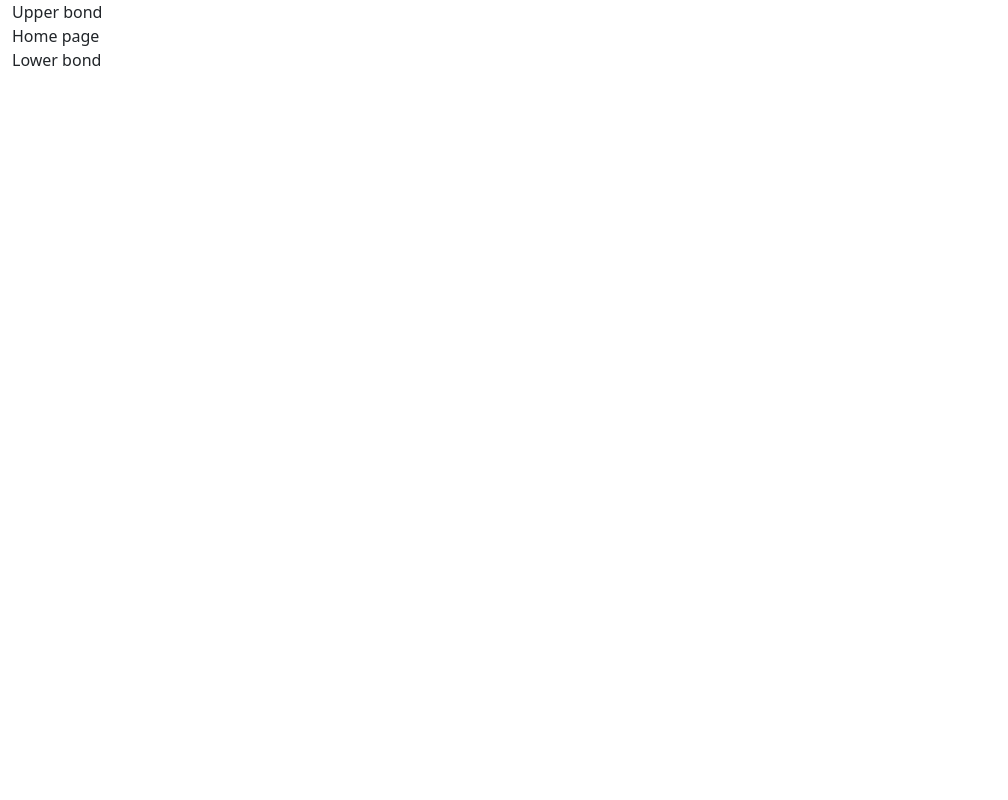
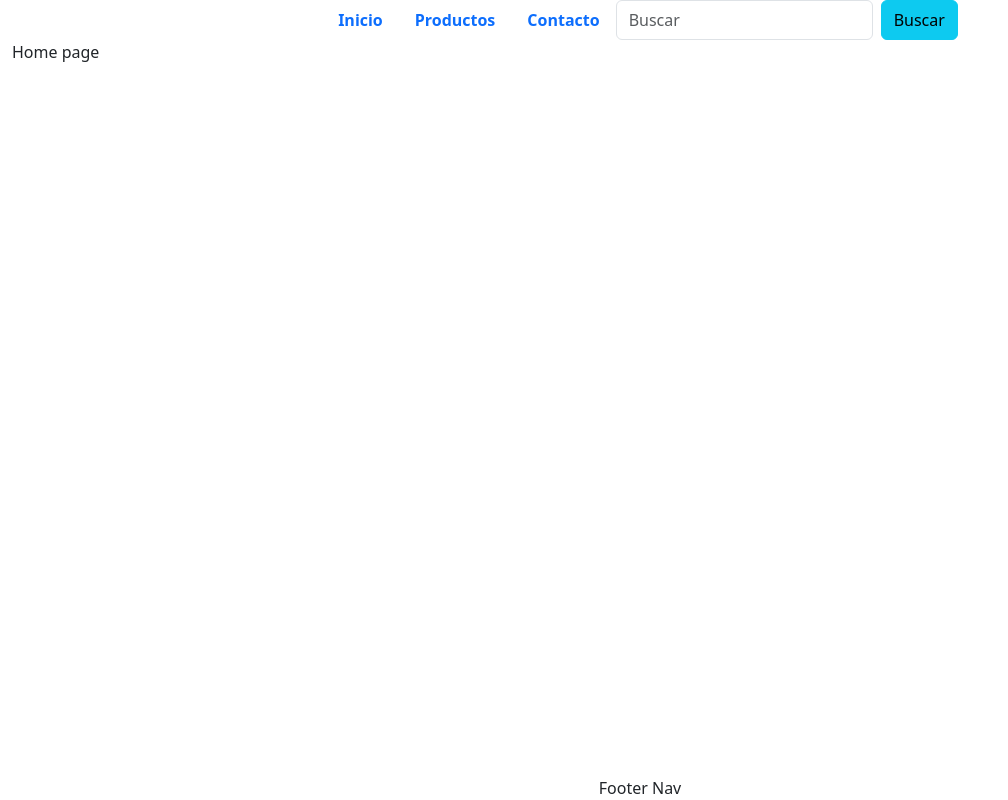
Before and after one commit to Dhokoh/web-app_popular_electronics, a React (Create React App) app: page / in a window 1280 px wide. Shown: the whole page, without its empty margins (0-1008 px from the left). Built offline with nearby package versions, Linux system fonts and the light colour scheme.

Commit message:
WebAppContainer: some elements have been added. Still incomplete, Routing is also pending

```diff
--- a/package.json
+++ b/package.json
@@ -11,6 +11,7 @@
     "react-bootstrap": "^2.8.0",
     "react-dom": "^18.2.0",
     "react-router": "^6.14.1",
+    "react-router-bootstrap": "^0.26.2",
     "react-router-dom": "^6.14.1",
     "react-scripts": "5.0.1",
     "web-vitals": "^2.1.4"
--- a/src/assets/components/WebAppContainer.js
+++ b/src/assets/components/WebAppContainer.js
@@ -1,17 +1,26 @@
 // Dependencies imports
 import { Outlet } from 'react-router-dom';
-import 'bootstrap/dist/css/bootstrap.min.css'
+import 'bootstrap/dist/css/bootstrap.min.css';
 
 // Other imports
 
+
 // Component constructor
-function WebAppContainer(){
-    return(
-        <div class="flex-column">
-            <div class="container-fluid">Upper bond</div>
-            <div className='p2'> <Outlet /> </div>
-            <div class="container-fluid">Lower bond</div>
-        </div>
+function WebAppContainer() {
+    return (
+        <>
+            <nav className='nav justify-content-center sticky-top'>
+                <strong><a className='nav-link nav_link' aria-current='page' href={require('../../pages/Home')}>Inicio</a></strong>
+                <strong><a className='nav-link nav_link' aria-current='page' href={require('../../pages/Home')}>Productos</a></strong>
+                <strong><a className='nav-link nav_link' aria-current='page' href={require('../../pages/Home')}>Contacto</a></strong>
+                <form action={require('../../pages/Home')} class="d-flex" role="search">
+                    <input class="form-control me-2" type="search" placeholder="Buscar" aria-label="Search"></input>
+                    <button class="btn btn-info color" type="submit">Buscar</button>
+                </form>
+            </nav>
+            <Outlet />
+            <nav className='nav justify-content-center fixed-bottom'>Footer Nav</nav>
+        </>
     )
 }
 
```
Also changed, not shown: 1 other file (tests, documents, lock files or other folders).
